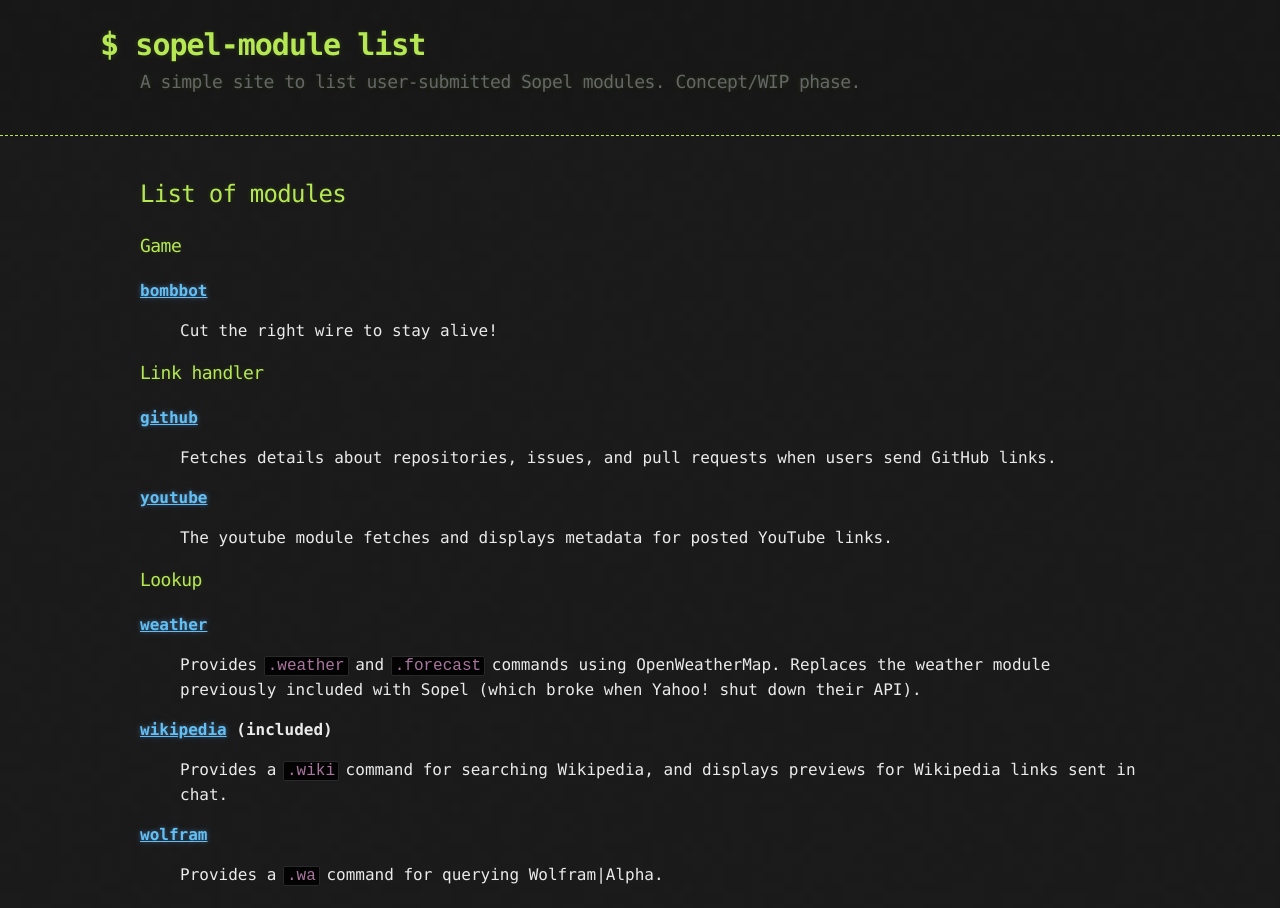
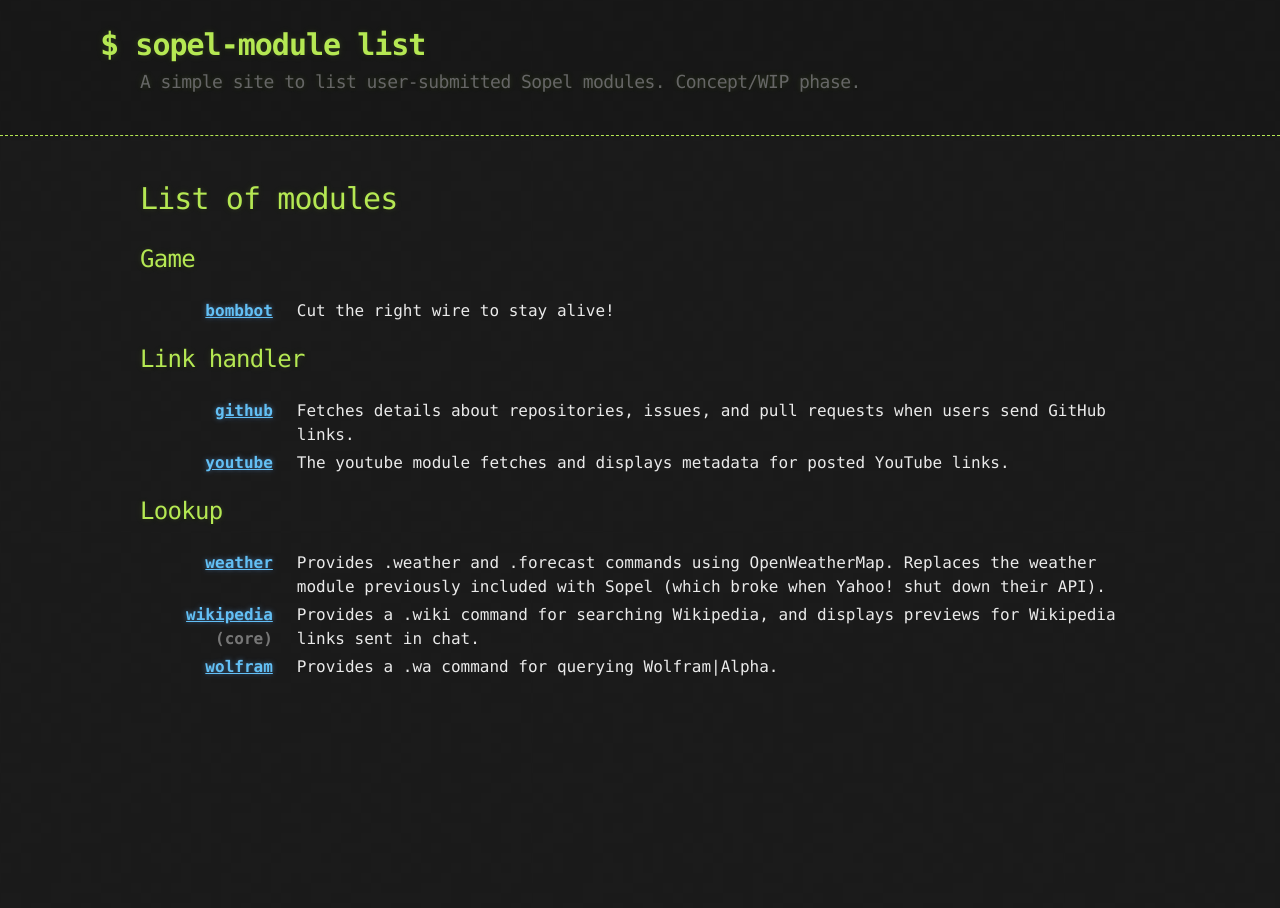
Before and after one commit to sopel-irc/plugin-db, a Jekyll site: the page built from index.md, in a window 1280 px wide. Built offline with Jekyll 4.4.1, drawn with Linux system fonts in a browser that asks for light colours; our own code applies the rules of GitHub Pages for plain Markdown files.

Commit message:
Style overhaul of module list
Converts <dl> to a two-column CSS layout, cleans up some headers, etc.

```diff
--- a/_sass/jekyll-theme-hacker.scss
+++ b/_sass/jekyll-theme-hacker.scss
@@ -131,6 +131,26 @@
   font-weight: bold;
 }
 
+dl.module-list {
+  display: flex;
+  flex-flow: row wrap;
+  margin-left: 2em;
+
+  dt {
+    flex-basis: 10%;
+    padding: 2px 4px;
+    margin-right: 1em;
+    color: #777;
+    text-align: right;
+  }
+  dd {
+    flex-basis: 80%;
+    flex-grow: 1;
+    margin: 0;
+    padding: 2px 4px;
+  }
+}
+
 ul li {
   list-style-image:url('../images/bullet.png');
 }
--- a/index.md
+++ b/index.md
@@ -1,13 +1,13 @@
-## List of modules
+# List of modules
 
   {% assign cats = site.modules | group_by: 'category' %}
   {% for cat in cats %}
-### {{ cat.name | capitalize }}
-<dl>
+## {{ cat.name | capitalize }}
+<dl class="module-list">
     {% for mod in cat.items %}
       {% assign name = mod.path | split:"/" | last | split:"." | first %}
-  <dt><a href="{{ mod.url }}">{{ name }}</a>{% if mod.core %} (included){% endif %}</dt>
-    <dd>{{ mod.excerpt }}</dd>
+  <dt><a href="{{ mod.url }}">{{ name }}</a>{% if mod.core %} (core){% endif %}</dt>
+    <dd>{{ mod.excerpt | strip_html }}</dd>
     {% endfor %}
 </dl>
   {% endfor %}
```
